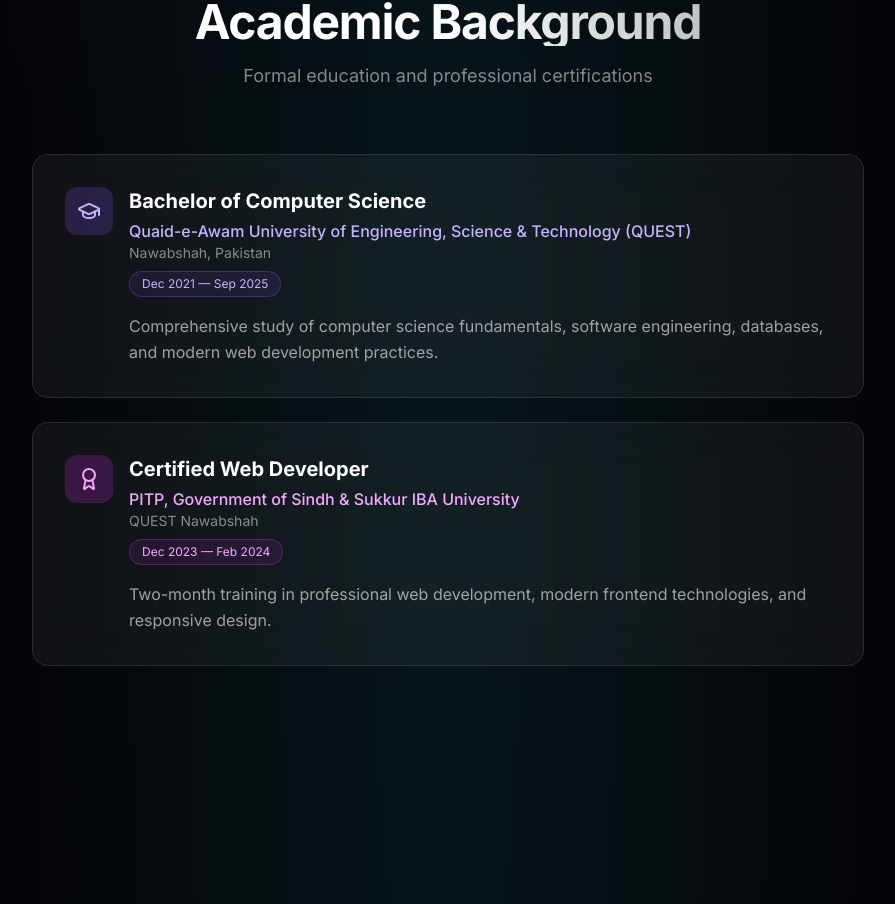
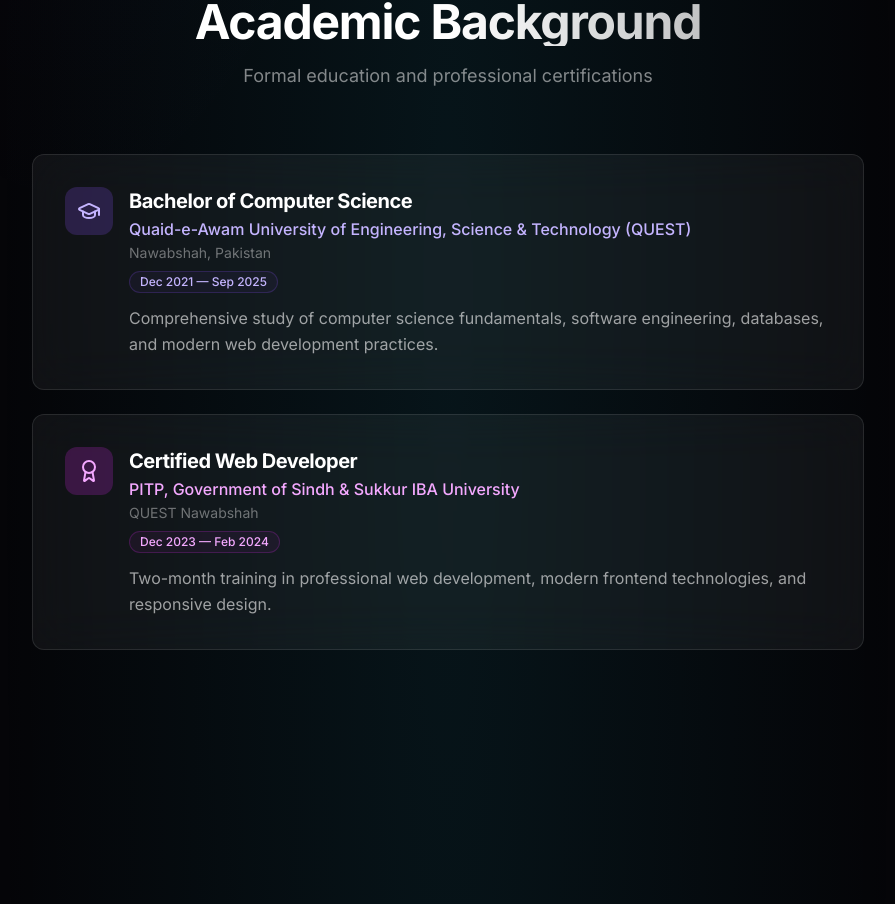
Before and after one commit to ahmar4561/ahmar-portfolio, a Next.js app: page / in a window 1280 px wide. Shown: the part 6498-7402 px from the top of the page, without its empty margins (192-1087 px from the left). Built offline with nearby package versions, Linux system fonts and the light colour scheme.

Commit message:
Update education.tsx

```diff
--- a/src/components/sections/education.tsx
+++ b/src/components/sections/education.tsx
@@ -7,64 +7,76 @@
 
 export function Education() {
   return (
-    <section id="education" className="relative py-24 sm:py-32">
-      <div className="mx-auto max-w-4xl px-4 sm:px-6 lg:px-8">
+    <section id="education" className="relative py-16 sm:py-32">
+      <div className="mx-auto max-w-4xl px-5 sm:px-6 lg:px-8">
         <SectionHeading
           label="Education"
           title="Academic Background"
           description="Formal education and professional certifications"
         />
 
-        <div className="space-y-6">
+        <div className="space-y-4 sm:space-y-6">
+          {/* Education Degrees Matrix */}
           {education.map((item, i) => (
             <motion.div
               key={item.degree}
-              className="rounded-2xl border border-white/10 bg-white/5 p-6 backdrop-blur-xl transition-all hover:border-violet-500/30 sm:p-8"
-              initial={{ opacity: 0, y: 30 }}
+              className="rounded-xl border border-white/10 bg-white/5 p-4.5 sm:p-8 backdrop-blur-xl transition-all hover:border-violet-500/30"
+              initial={{ opacity: 0, y: 25 }}
               whileInView={{ opacity: 1, y: 0 }}
               viewport={{ once: true }}
-              transition={{ delay: i * 0.1 }}
+              transition={{ delay: i * 0.08 }}
               whileHover={{ y: -4 }}
             >
-              <div className="flex items-start gap-4">
-                <div className="flex h-12 w-12 shrink-0 items-center justify-center rounded-xl bg-violet-500/20 text-violet-300">
-                  <GraduationCap size={24} />
+              <div className="flex flex-col gap-3.5 sm:flex-row sm:items-start sm:gap-4">
+                {/* Icon Wrap */}
+                <div className="flex h-9 w-9 sm:h-12 sm:w-12 shrink-0 items-center justify-center rounded-lg sm:rounded-xl bg-violet-500/20 text-violet-300">
+                  <GraduationCap className="h-5 w-5 sm:h-6 sm:w-6" />
                 </div>
-                <div>
-                  <h3 className="text-xl font-bold text-white">{item.degree}</h3>
-                  <p className="mt-1 font-medium text-violet-300">{item.institution}</p>
-                  <p className="text-sm text-white/50">{item.location}</p>
-                  <span className="mt-2 inline-block rounded-full border border-violet-500/30 bg-violet-500/10 px-3 py-1 text-xs text-violet-300">
+
+                {/* Meta Content Layout */}
+                <div className="flex-1">
+                  <h3 className="text-base sm:text-xl font-bold text-white tracking-tight">{item.degree}</h3>
+                  <p className="mt-0.5 text-xs sm:text-base font-medium text-violet-300">{item.institution}</p>
+                  <p className="text-[11px] sm:text-sm text-white/40 mt-0.5">{item.location}</p>
+
+                  <span className="mt-2 inline-block rounded-full border border-violet-500/20 bg-violet-500/5 px-2.5 py-0.5 text-[10px] sm:text-xs font-medium text-violet-300">
                     {item.period}
                   </span>
-                  <p className="mt-4 text-white/60 leading-relaxed">{item.description}</p>
+
+                  <p className="mt-3 text-xs sm:text-base text-white/60 leading-relaxed font-normal">{item.description}</p>
                 </div>
               </div>
             </motion.div>
           ))}
 
+          {/* Professional Certificates Matrix */}
           {certificates.map((cert, i) => (
             <motion.div
               key={cert.title}
-              className="rounded-2xl border border-white/10 bg-white/5 p-6 backdrop-blur-xl transition-all hover:border-fuchsia-500/30 sm:p-8"
-              initial={{ opacity: 0, y: 30 }}
+              className="rounded-xl border border-white/10 bg-white/5 p-4.5 sm:p-8 backdrop-blur-xl transition-all hover:border-fuchsia-500/30"
+              initial={{ opacity: 0, y: 25 }}
               whileInView={{ opacity: 1, y: 0 }}
               viewport={{ once: true }}
-              transition={{ delay: 0.2 + i * 0.1 }}
+              transition={{ delay: 0.1 + i * 0.08 }}
               whileHover={{ y: -4 }}
             >
-              <div className="flex items-start gap-4">
-                <div className="flex h-12 w-12 shrink-0 items-center justify-center rounded-xl bg-fuchsia-500/20 text-fuchsia-300">
-                  <Award size={24} />
+              <div className="flex flex-col gap-3.5 sm:flex-row sm:items-start sm:gap-4">
+                {/* Icon Wrap */}
+                <div className="flex h-9 w-9 sm:h-12 sm:w-12 shrink-0 items-center justify-center rounded-lg sm:rounded-xl bg-fuchsia-500/20 text-fuchsia-300">
+                  <Award className="h-5 w-5 sm:h-6 sm:w-6" />
                 </div>
-                <div>
-                  <h3 className="text-xl font-bold text-white">{cert.title}</h3>
-                  <p className="mt-1 font-medium text-fuchsia-300">{cert.issuer}</p>
-                  <p className="text-sm text-white/50">{cert.location}</p>
-                  <span className="mt-2 inline-block rounded-full border border-fuchsia-500/30 bg-fuchsia-500/10 px-3 py-1 text-xs text-fuchsia-300">
+
+                {/* Meta Content Layout */}
+                <div className="flex-1">
+                  <h3 className="text-base sm:text-xl font-bold text-white tracking-tight">{cert.title}</h3>
+                  <p className="mt-0.5 text-xs sm:text-base font-medium text-fuchsia-300">{cert.issuer}</p>
+                  <p className="text-[11px] sm:text-sm text-white/40 mt-0.5">{cert.location}</p>
+
+                  <span className="mt-2 inline-block rounded-full border border-fuchsia-500/20 bg-fuchsia-500/5 px-2.5 py-0.5 text-[10px] sm:text-xs font-medium text-fuchsia-300">
                     {cert.period}
                   </span>
-                  <p className="mt-4 text-white/60 leading-relaxed">{cert.description}</p>
+
+                  <p className="mt-3 text-xs sm:text-base text-white/60 leading-relaxed font-normal">{cert.description}</p>
                 </div>
               </div>
             </motion.div>
```
